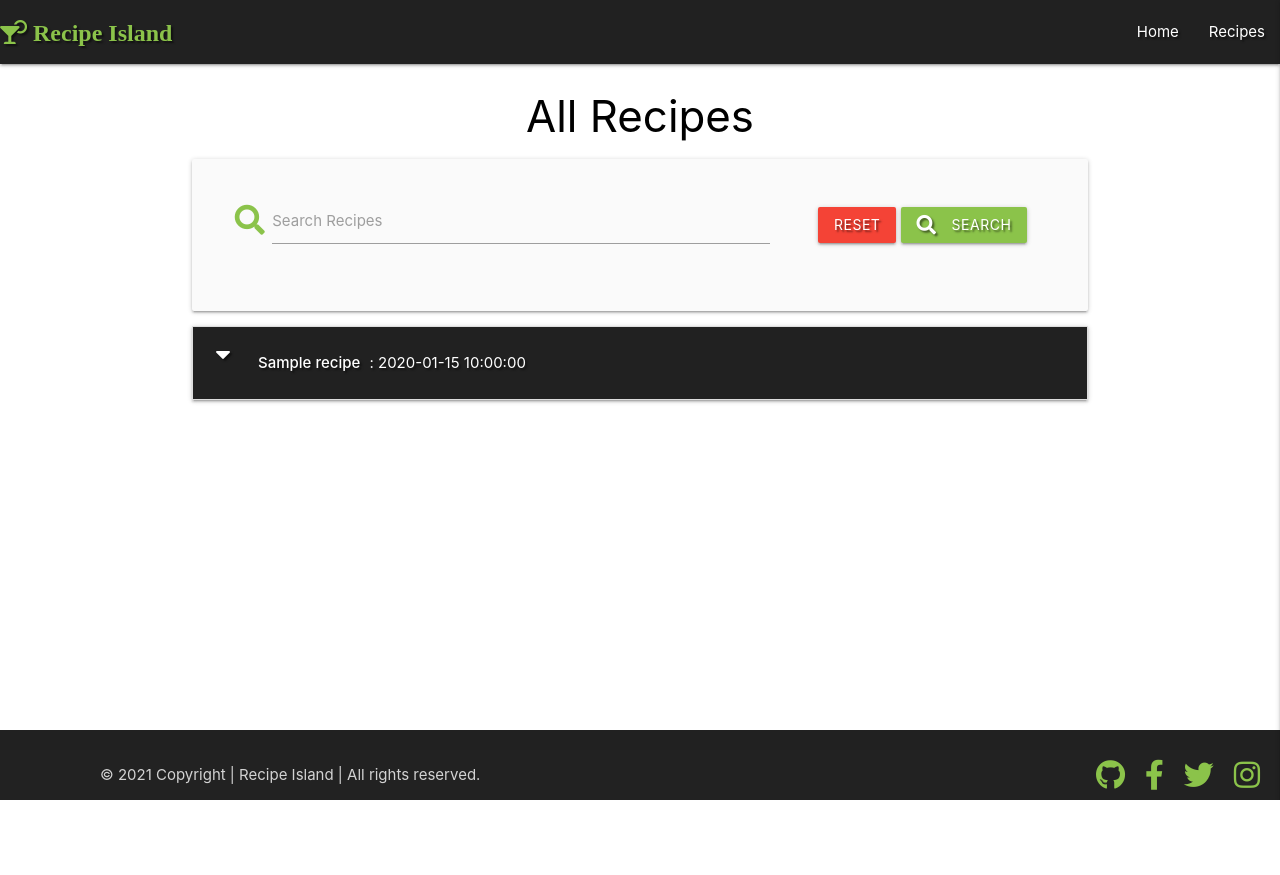
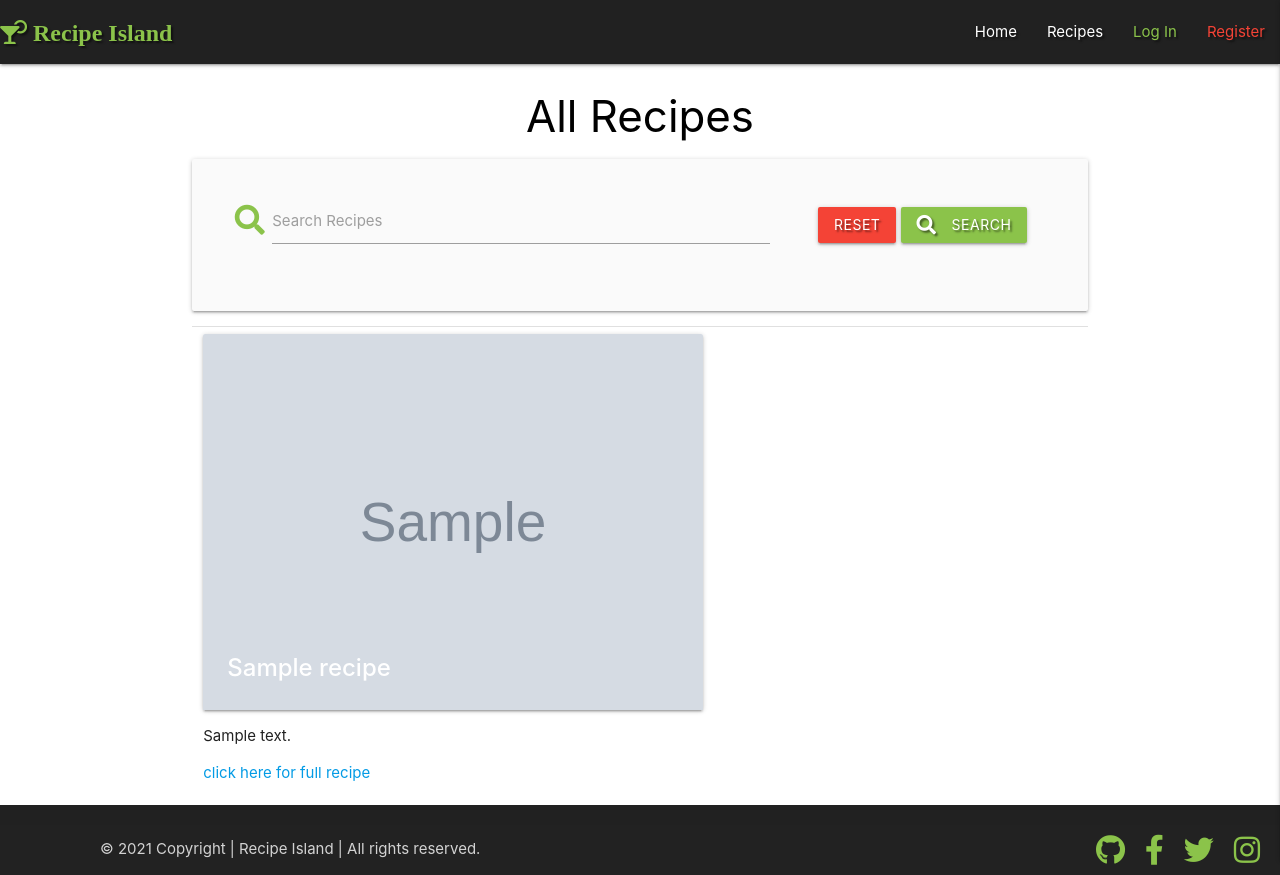
Before and after one commit to Code-Institute-Submissions/atiqbeenrahim-milestone-project-03_julyResub, a Flask app: page /search in a window 1280 px wide. Before the commit the page ends 800 px from the top, so only its background shows below. Run offline with Flask 2, Linux system fonts and the light colour scheme; grey boxes marked "Sample" are stand-in pictures; a database or web service that is not in the repository returns one stand-in record (values such as "Sample title"); some libraries are stand-ins or nearby versions.

Commit message:
change recipe view and added view recipe html

```diff
--- a/app.py
+++ b/app.py
@@ -23,11 +23,16 @@ def home():
     return render_template("home.html")
 
 
-
-@app.route("/get_recipes")
-def get_recipes():
+@app.route("/recipes")
+def recipes():
     recipes = list(mongo.db.recipes.find())
     return render_template("recipes.html", recipes=recipes)
+
+
+@app.route("/recipe/<recipe_id>")
+def view_recipe(recipe_id):
+    recipe = mongo.db.recipes.find_one({"_id": ObjectId(recipe_id)})
+    return render_template("view_recipe.html", recipe=recipe)
 
 
 @app.route("/search", methods=["GET", "POST"])
@@ -91,17 +96,14 @@ def login():
     return render_template("login.html")
 
 
-@app.route("/profile/<username>", methods=["GET", "POST"])
-def profile(username):
+@app.route("/profile", methods=["GET", "POST"])
+def profile():
     # grab the session user's username from db
     username = mongo.db.users.find_one(
         {"username": session["user"]})["username"]
-
     if session["user"]:
         return render_template("profile.html", username=username)
-
     return redirect(url_for("login"))
-
 
 
 @app.route("/logout")
@@ -112,7 +114,7 @@ def logout():
     return redirect(url_for("home"))
 
 
-@app.route("/add_recipe", methods=["GET", "POST"])
+@app.route("/recipe/add", methods=["GET", "POST"])
 def add_recipe():
     if request.method == "POST":
         recipe = {
@@ -128,13 +130,12 @@ def add_recipe():
         }
         mongo.db.recipes.insert_one(recipe)
         flash("Recipe Successfully Added")
-        return redirect(url_for("get_recipes"))
-
+        return redirect(url_for("recipes"))
     categories = mongo.db.categories.find().sort("category_name", 1)
     return render_template("add_recipe.html", categories=categories)
 
 
-@app.route("/edit_recipe/<recipe_id>", methods=["GET", "POST"])
+@app.route("/recipe/<recipe_id>/edit", methods=["GET", "POST"])
 def edit_recipe(recipe_id):
     if request.method == "POST":
         submit = {
@@ -150,21 +151,20 @@ def edit_recipe(recipe_id):
         }
         mongo.db.recipes.update({"_id": ObjectId(recipe_id)}, submit)
         flash("Recipe Successfully Updated")
-
     recipe = mongo.db.recipes.find_one({"_id": ObjectId(recipe_id)})
     categories = mongo.db.categories.find().sort("category_name", 1)
     return render_template("edit_recipe.html", recipe=recipe, categories=categories)
 
 
-@app.route("/delete_recipe/<recipe_id>")
+@app.route("/recipe/<recipe_id>/delete")
 def delete_recipe(recipe_id):
     mongo.db.recipes.remove({"_id": ObjectId(recipe_id)})
     flash("Recipe Successfully Deleted")
-    return redirect(url_for("get_recipes"))
+    return redirect(url_for("recipes"))
 
 
-@app.route("/get_categories")
-def get_categories():
+@app.route("/categories")
+def categories():
     categories = list(mongo.db.categories.find().sort("category_name", 1))
     return render_template("categories.html", categories=categories)
 
@@ -177,7 +177,7 @@ def add_category():
         }
         mongo.db.categories.insert_one(category)
         flash("New Category Added")
-        return redirect(url_for("get_categories"))
+        return redirect(url_for("categories"))
 
     return render_template("add_category.html")
 
@@ -190,7 +190,7 @@ def edit_category(category_id):
         }
         mongo.db.categories.update({"_id": ObjectId(category_id)}, submit)
         flash("Category Successfully Updated")
-        return redirect(url_for("get_categories"))
+        return redirect(url_for("categories"))
 
     category = mongo.db.categories.find_one({"_id": ObjectId(category_id)})
     return render_template("edit_category.html", category=category)
@@ -200,7 +200,7 @@ def edit_category(category_id):
 def delete_category(category_id):
     mongo.db.categories.remove({"_id": ObjectId(category_id)})
     flash("Category Successfully Deleted")
-    return redirect(url_for("get_categories"))
+    return redirect(url_for("categories"))
 
 
 if __name__ == "__main__":
--- a/templates/base.html
+++ b/templates/base.html
@@ -22,28 +22,34 @@
                 <a href="#" data-target="mobile-demo" class="sidenav-trigger right"><i class="fas fa-bars"></i></a>
                     <ul class="right hide-on-med-and-down">
                         <li><a href="{{ url_for('home') }}">Home</a></li>
-                        <li><a href="{{ url_for('get_recipes') }}">Recipes</a></li>
+                        <li><a href="{{ url_for('recipes') }}">Recipes</a></li>
                         {% if session.user %}
                             <li><a href="{{ url_for('profile', username=session['user']) }}">Profile</a></li>
                             <li><a href="{{ url_for('add_recipe') }}">New Recipe</a></li>
                             {% if session.user|lower == "admin"|lower %}
-                                <li><a href="{{ url_for('get_categories') }}">Manage Category</a></li>
+                                <li><a href="{{ url_for('categories') }}">Manage Category</a></li>
                             {% endif %}
-                            <li><a href="{{ url_for('logout') }}" class="light-green-text accent-3">Log Out</a></li>
+                            <li><a href="{{ url_for('logout') }}" class="red-text">Log Out</a></li>
+                            {% else %}
+                                <li><a href="{{ url_for('login') }}" class="light-green-text accent-3">Log In</a></li>
+                                <li><a href="{{ url_for('register') }}" class="red-text">Register</a></li>
                         {% endif %}
                     </ul>
             </div>
         </nav>
             <ul class="sidenav grey darken-4 text-shadow" id="mobile-demo">
                 <li><a href="{{ url_for('home') }}" class="white-text">Home</a></li>
-                <li><a href="{{ url_for('get_recipes') }}" class="white-text">Recipes</a></li>
+                <li><a href="{{ url_for('recipes') }}" class="white-text">Recipes</a></li>
                     {% if session.user %}
                             <li><a href="{{ url_for('profile', username=session['user']) }}" class="white-text">Profile</a></li>
                             <li><a href="{{ url_for('add_recipe') }}" class="white-text">New Recipe</a></li>
                         {% if session.user|lower == "admin"|lower %}
-                            <li><a href="{{ url_for('get_categories') }}" class="white-text">Manage Category</a></li>
+                            <li><a href="{{ url_for('categories') }}" class="white-text">Manage Category</a></li>
                         {% endif %}
-                        <li><a href="{{ url_for('logout') }}" class="light-green-text accent-3">Log Out</a></li>
+                        <li><a href="{{ url_for('logout') }}" class="red-text">Log Out</a></li>
+                        {% else %}
+                            <li><a href="{{ url_for('login') }}" class="light-green-text accent-3">Log In</a></li>
+                            <li><a href="{{ url_for('register') }}" class="red-text">Register</a></li>
                     {% endif %}
             </ul>
     </header>
--- a/templates/edit_category.html
+++ b/templates/edit_category.html
@@ -17,7 +17,7 @@
             <!-- submit button -->
             <div class="row">
                 <div class="col s12 center-align">
-                    <a href="{{ url_for('get_categories') }}" class="btn-large red text-shadow">
+                    <a href="{{ url_for('categories') }}" class="btn-large red text-shadow">
                         Cancel <i class="fas fa-times-circle right"></i>
                     </a>
                     <button type="submit" class="btn-large grey darken-4 text-shadow">
--- a/templates/recipes.html
+++ b/templates/recipes.html
@@ -12,7 +12,7 @@
                     <label for="query">Search Recipes</label>
                 </div>
                 <div class="col s12 m4">
-                    <a href="{{ url_for('get_recipes') }}" class="red btn text-shadow">Reset</a>
+                    <a href="{{ url_for('recipes') }}" class="red btn text-shadow">Reset</a>
                     <button type="submit" class="light-green accent-5 btn text-shadow">
                         <i class="fas fa-search left"></i> Search
                     </button>
@@ -21,41 +21,34 @@
         </form>
     </div>
 
+    <div class="divider"></div>
+
+
+    <div class="row">
         {% if recipes|length > 0 %}
-    <ul class="collapsible">
+                <div class="col s4 m7">
                     {% for recipe in recipes %}
-        <li>
-            <div class="collapsible-header white-text grey darken-4 text-shadow">
-                <div class="col s3">
-                    <i class="fas fa-caret-down"></i>
-                </div>
-                <div class="col s9">
-                    <strong>{{ recipe.recipe_name }}</strong> : {{ recipe.date }}
+                    <div class="card">
+                        <div class="card-image">
+                            <img src="{{ recipe.recipe_image }}">
+                                <span class="card-title"><strong>{{ recipe.recipe_name }}</strong></span>
                          </div>
                     </div>
-            <div class="collapsible-body">
-                <strong>Recipe Type: {{ recipe.category_name }}</strong><br/><br/>
-                <p><strong><em>Country:</em></strong>{{ recipe.recipe_country }}</p>
-                <strong><em>Description:</em></strong>
+                    <div class="card-content">
                         <p>{{ recipe.recipe_description }}</p>
-                <strong><em>Ingredients:</em></strong>
-                <p>{{ recipe.recipe_ingredients }}</p>
-                <strong><em>Instructions:</em></strong>
-                <p>{{ recipe.instruction }}</p>
-                <strong><em>Recipe Image:</em></strong>
-                <p><{{ recipe.recipe_image }}</p>
-                <p><em>by: {{ recipe.created_by }}</em></p>
-                {% if session.user|lower == recipe.created_by|lower %}
-                    <a href="{{ url_for('edit_recipe', recipe_id=recipe._id) }}" class="btn-small light-green accent-5">Edit</a>
-                    <a href="{{ url_for('delete_recipe', recipe_id=recipe._id) }}" class="btn-small red accent-4">Delete</a>
-                {% endif %}
                     </div>
-        </li>
+                    <div class="card-action">
+                        <a href="{{ url_for('view_recipe', recipe_id=recipe._id) }}">click here for full recipe</a>
+                    </div>
                     {% endfor %}
-    </ul>
+                </div>
            {% else %}
             <h3 class="red-text darken-4 center-align">No Results Found</h3>
+    </div>
          {% endif %}
 
 
+
+
+
 {% endblock %}
```
Also changed, not shown: static/css/style.css (+0 -44 lines), templates/add_recipe.html (+17 -17 lines), templates/edit_recipe.html (+16 -21 lines), templates/home.html (+0 -35 lines), templates/view_recipe.html (added, +23 -0 lines). Lines whose indentation alone changed are shown as unchanged.
